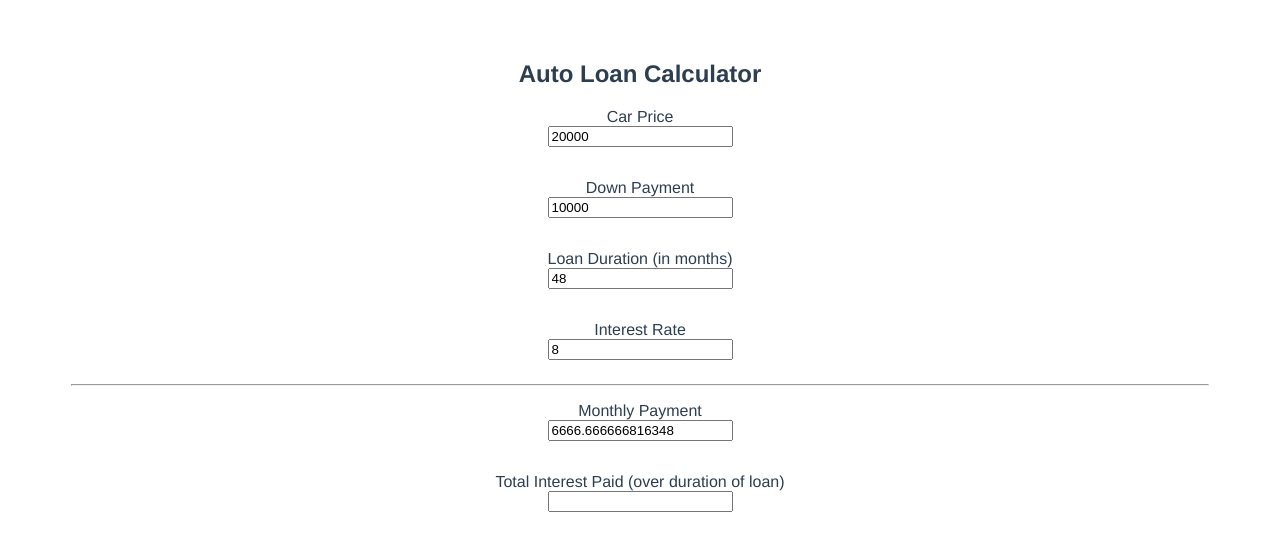
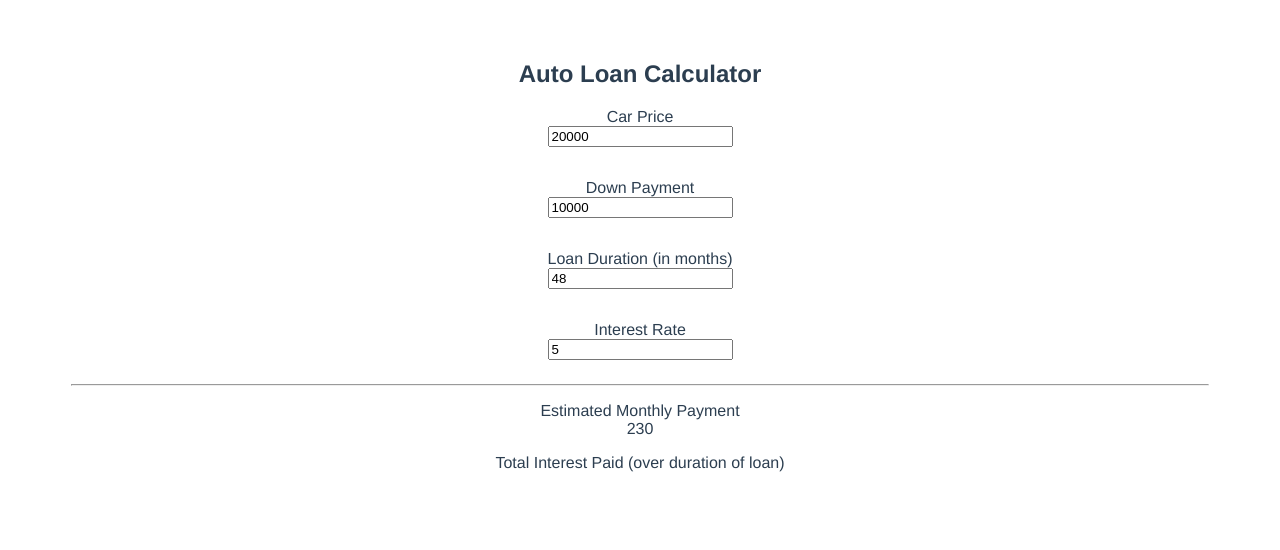
Before and after one commit to stephenkarpeles/auto-loan-calculator, a Vue app: page / in a window 1280 px wide. Shown: the top 550 px of the page. Built offline with nearby package versions, Linux system fonts and the light colour scheme.

Commit message:
Fixed calculations

```diff
--- a/src/components/AutoLoanCalculator.vue
+++ b/src/components/AutoLoanCalculator.vue
@@ -1,56 +1,61 @@
 <template>
   <div class="auto-loan-caculator">
     <p>Car Price</p>
-    <input class="field--price" type="number" name="carPrice" v-model="carPrice" placeholder="$20,000">
+    <input class="field--price" type="number" name="carPrice" v-model.number="carPrice" placeholder="">
 
     <p>Down Payment</p>
-    <input class="field--down-payment" type="number" name="downPayment" v-model="downPayment" placeholder="$20,000">
+    <input class="field--down-payment" type="number" name="downPayment" v-model.number="downPayment" placeholder="">
 
     <p>Loan Duration (in months)</p>
-    <input class="field--duration" type="number" name="loanDurationMonths" v-model="loanDurationMonths" placeholder="48">
+    <input class="field--duration" type="number" name="loanDurationMonths" v-model.number="loanDurationMonths" placeholder="">
 
     <p>Interest Rate</p>
-    <input class="field--interest" type="number" name="interestRate" v-model="interestRate" placeholder="8">
+    <input class="field--interest" type="number" name="interestRate" v-model.number="interestRate" placeholder="">
 
     <hr>
 
-    <p>Monthly Payment</p>
-    <input class="field--monthly-payment" type="text" id="monthlyPayment" v-model="monthlyPayment">
+    <p>Estimated Monthly Payment</p>
+    <div>{{ monthlyPayment }}</div>
 
     <p>Total Interest Paid (over duration of loan)</p>
-    <input class="field--interest-paid" type="text" id="totalInterestAmount" v-model="totalInterestAmount">
+    <div>{{ totalInterestPaid }}</div>
   </div>
 </template>
 
 <script>
   export default {
     name: 'auto-loan-caculator',
-    data () {
+    data() {
       return {
         carPrice: '20000',
         downPayment: '10000',
         loanDurationMonths: '48',
-        interestRate: '8',
+        interestRate: '5',
+        monthlyPayment: '',
+        totalInterestPaid: '',
       }
+    },
+    props: {
+      monthlyPayment: Number,
+      totalInterestPaid: Number
     },
     computed: {
       monthlyPayment: function() {
-        return ( parseInt(this.carPrice) - parseInt(this.downPayment) ) * ((parseInt(this.interestRate)/12) * ((1 + (parseInt(this.interestRate)/12))**parseInt(this.loanDurationMonths))) / ( (1 + (parseInt(this.interestRate)/12))**parseInt(this.loanDurationMonths) - 1);
-        // return parseInt(this.carPrice) + parseInt(this.downPayment);
+        const principal = this.carPrice - this.downPayment;
+        const monthlyInterestRate = this.interestRate / 100 / 12;
+        const numberMonths = this.loanDurationMonths;
+
+        // The meat and potatos calculation
+        const estMonthlyAmount = principal * (monthlyInterestRate * (1 + monthlyInterestRate)**numberMonths) / ((1+monthlyInterestRate)**numberMonths-1) || 0;
+
+        return Math.round(estMonthlyAmount);
       },
-      totalInterestAmount: function() {
-        return ;
+      totalInterestPaid: function() {
+
       },
     },
   }
 </script>
-
-A= P*(r(1+r)^{n}) / ((1+r)^{n}-1)
-
-A = the monthly payment.
-P = the principal
-r = the interest rate per month, which equals the annual interest rate divided by 12
-n = the total number of months
 
 <style scoped>
   p {
```
